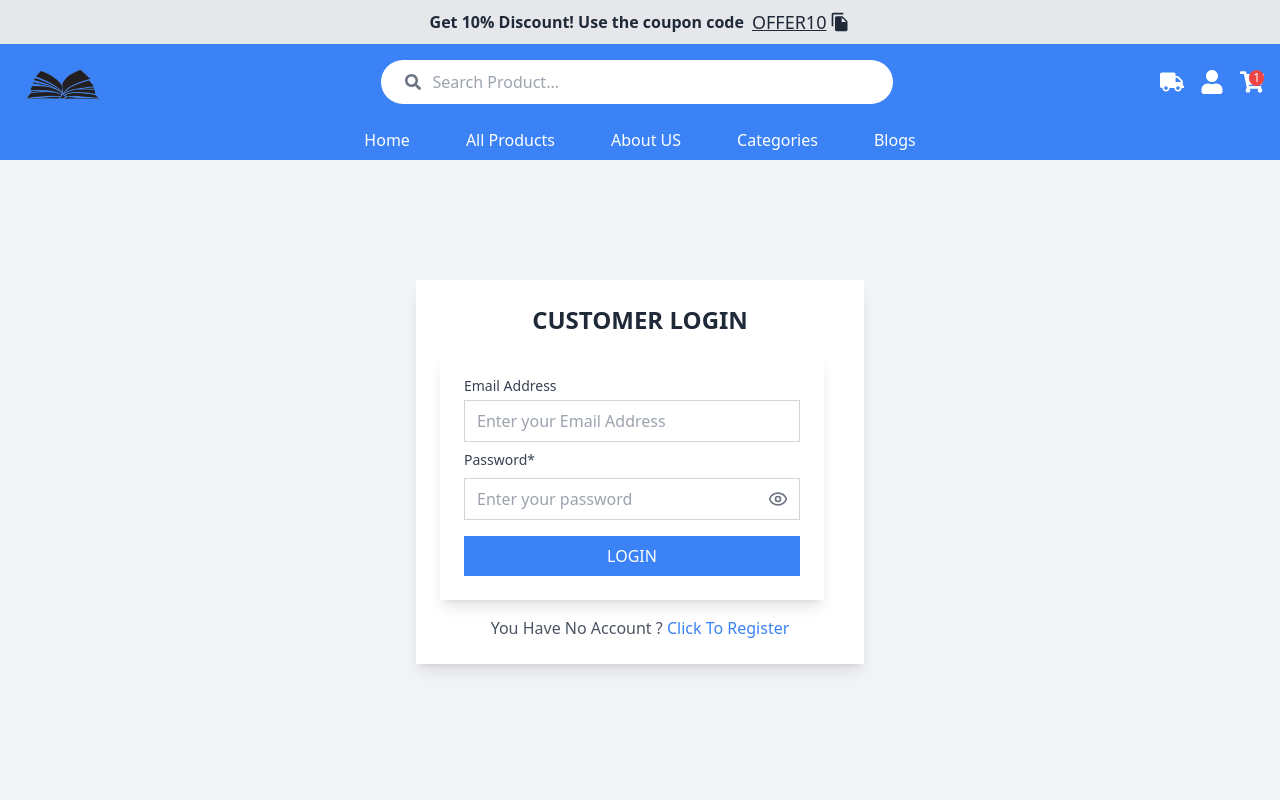
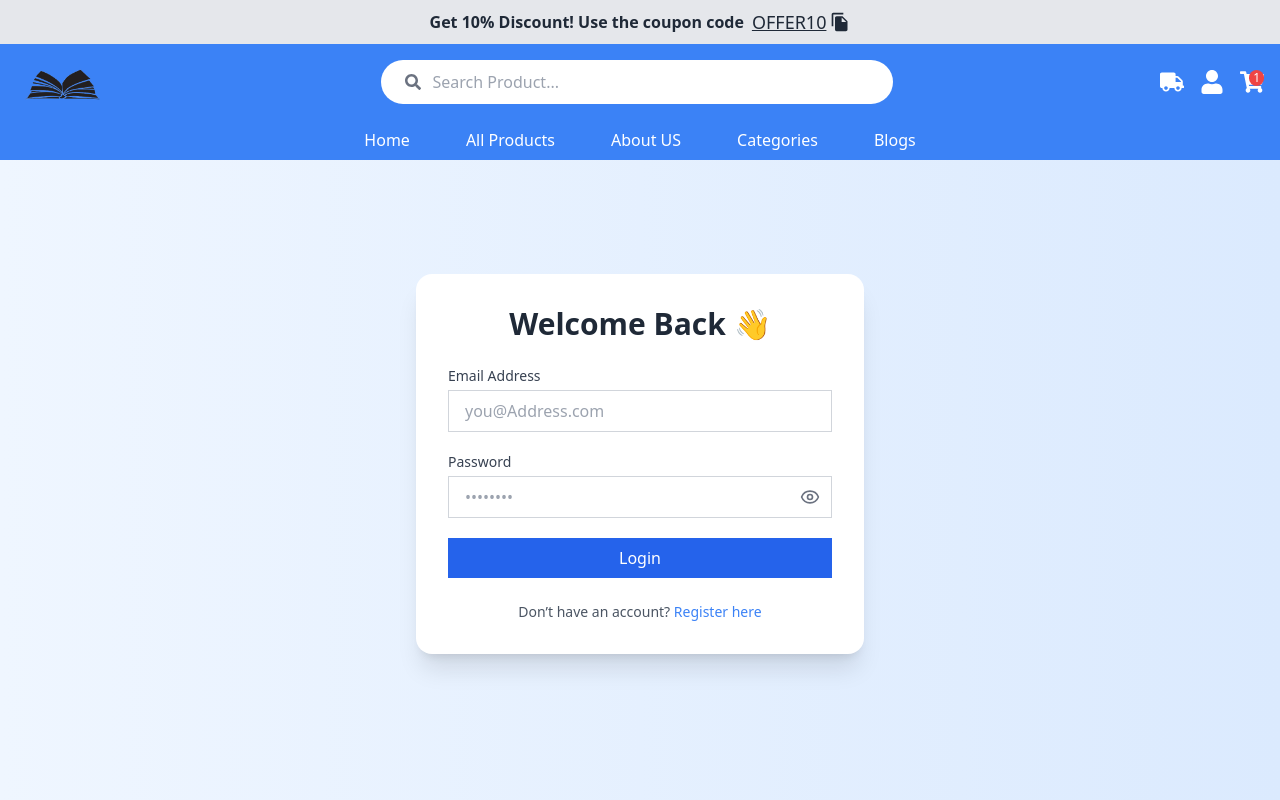
Before and after one commit to hmmasudsarder/Book-store, a React (Vite) app: page /login in a window 1280 px wide. Shown: the top 800 px of the page. Built offline with nearby package versions, Linux system fonts and the light colour scheme.

Commit message:
added new login page

```diff
--- a/src/pages/Login/Login.tsx
+++ b/src/pages/Login/Login.tsx
@@ -1,6 +1,7 @@
+/* eslint-disable @typescript-eslint/no-explicit-any */
 import { Eye, EyeOff } from "lucide-react";
 import { useState } from "react";
-import {FieldValues, useForm } from "react-hook-form";
+import { useForm, FieldValues } from "react-hook-form";
 import { Link, useLocation, useNavigate } from "react-router-dom";
 import { toast } from "react-toastify";
 import { useAppDispatch } from "../../redux/hooks";
@@ -10,10 +11,12 @@ import { verifyToken } from "../../utils/verifyToken";
 
 const Login = () => {
   const [showPassword, setShowPassword] = useState(false);
+  const [loading, setLoading] = useState(false);
   const navigate = useNavigate();
   const location = useLocation();
   const dispatch = useAppDispatch();
   const [login] = useLoginMutation();
+
   const {
     register,
     handleSubmit,
@@ -21,65 +24,57 @@ const Login = () => {
   } = useForm();
 
   const onSubmit = async (data: FieldValues) => {
-
     try {
-      const userInfo = {
+      setLoading(true);
+      const res = await login({
         email: data.email,
         password: data.password,
-      };
-
-      const res = await login(userInfo).unwrap();
-      // console.log("API Response:", res);
+      }).unwrap();
 
       if (res.success) {
         const user = verifyToken(res.data.token) as TUser;
-        // console.log("Decoded User:", user);
-
-        dispatch(setUser({ user: user, token: res.data.token }));
-        toast.success(`${res.message}`);
-
-        // Navigate to the homepage
+        dispatch(setUser({ user, token: res.data.token }));
+        toast.success(res.message || "Login successful!");
         navigate(location.state?.from?.pathname || "/", { replace: true });
       } else {
         throw new Error(res.message || "Login failed");
       }
-    // eslint-disable-next-line @typescript-eslint/no-explicit-any
     } catch (err: any) {
-      console.error("Error during login:", err);
-      toast.error(err.data.message  || "Something went wrong",);
+      console.error("Login Error:", err);
+      toast.error(err?.data?.message || err.message || "Something went wrong");
+    } finally {
+      setLoading(false);
     }
   };
+
   return (
-    <div className="flex justify-center pt-36 items-center min-h-screen bg-gray-100">
-      <div className="w-full max-w-md bg-white rounded-lg shadow-lg p-6">
-        <h2 className="mb-4 text-2xl font-bold text-center text-gray-800">
-          CUSTOMER LOGIN{/* Updated title */}
+    <div className="flex justify-center items-center min-h-screen bg-gradient-to-r from-blue-50 to-blue-100">
+      <div className="w-full max-w-md bg-white rounded-2xl shadow-xl p-8 mt-32">
+        <h2 className="text-3xl font-semibold text-center text-gray-800 mb-6">
+          Welcome Back 👋
         </h2>
-        <form
-          onSubmit={handleSubmit(onSubmit)}
-          className="w-full max-w-sm p-6 bg-white rounded-lg shadow-lg"
-        >
-
+        <form onSubmit={handleSubmit(onSubmit)} className="space-y-5">
           <div>
-            <label
-              className="block text-sm font-medium text-gray-700 mb-1"
-              htmlFor="mobile-number"
-            >
+            <label className="block text-sm font-medium text-gray-700 mb-1">
               Email Address
             </label>
             <input
               type="email"
-              id="email"
               {...register("email", { required: "Email is required" })}
-              placeholder="Enter your Email Address"
-              className="w-full border border-gray-300 rounded-lg px-3 py-2 text-gray-900 focus:outline-none focus:ring-2 focus:ring-blue-500 focus:border-blue-500"
-              required
+              placeholder="you@Address.com"
+              className={`w-full px-4 py-2 border rounded-lg focus:outline-none focus:ring-2 ${
+                errors.email ? "border-red-500" : "border-gray-300"
+              } focus:ring-blue-500`}
             />
+            {errors.email && (
+              <p className="text-xs text-red-500 mt-1">
+                {errors.email.message?.toString()}
+              </p>
+            )}
           </div>
-          {/* Password Input */}
-          <div className="mb-4">
-            <label className="block my-2 text-sm font-medium text-gray-700">
-              Password* {/* Added asterisk */}
+          <div>
+            <label className="block text-sm font-medium text-gray-700 mb-1">
+              Password
             </label>
             <div className="relative">
               <input
@@ -88,39 +83,43 @@ const Login = () => {
                   required: "Password is required",
                   minLength: {
                     value: 6,
-                    message: "Password must be at least 6 characters",
+                    message: "Minimum 6 characters required",
                   },
                 })}
-                className={`w-full border border-gray-300 rounded-lg px-3 py-2 text-gray-900 focus:outline-none focus:ring-2 focus:ring-blue-500 focus:border-blue-500 ${
+                placeholder="••••••••"
+                className={`w-full px-4 py-2 border rounded-lg focus:outline-none focus:ring-2 ${
                   errors.password ? "border-red-500" : "border-gray-300"
-                }`}
-                placeholder="Enter your password"
+                } focus:ring-blue-500`}
               />
               <button
                 type="button"
-                className="absolute right-3 top-1/2 transform -translate-y-1/2 text-gray-500 focus:outline-none"
-                onClick={() => setShowPassword((prev) => !prev)}
+                onClick={() => setShowPassword(!showPassword)}
+                className="absolute inset-y-0 right-3 flex items-center text-gray-500 hover:text-gray-700"
+                aria-label={showPassword ? "Hide password" : "Show password"}
               >
                 {showPassword ? <EyeOff size={20} /> : <Eye size={20} />}
               </button>
             </div>
             {errors.password && (
-              <p className="mt-1 text-xs text-red-500">
+              <p className="text-xs text-red-500 mt-1">
                 {errors.password.message?.toString()}
               </p>
             )}
           </div>
+
           <button
             type="submit"
-            className="w-full px-4 py-2 text-white bg-blue-500 rounded-lg hover:bg-blue-600 focus:ring-2 focus:ring-blue-500"
+            disabled={loading}
+            className="w-full py-2 bg-blue-600 hover:bg-blue-700 text-white rounded-lg transition-all duration-200 font-medium"
           >
-            LOGIN {/* Updated button text */}
+            {loading ? "Logging in..." : "Login"}
           </button>
         </form>
-        <p className="text-center text-gray-600 mt-4">
-        You Have No Account ? {" "}
+
+        <p className="text-sm text-center text-gray-600 mt-6">
+          Don’t have an account?{" "}
           <Link to="/signUp" className="text-blue-500 hover:underline">
-          Click To Register
+            Register here
           </Link>
         </p>
       </div>
```
